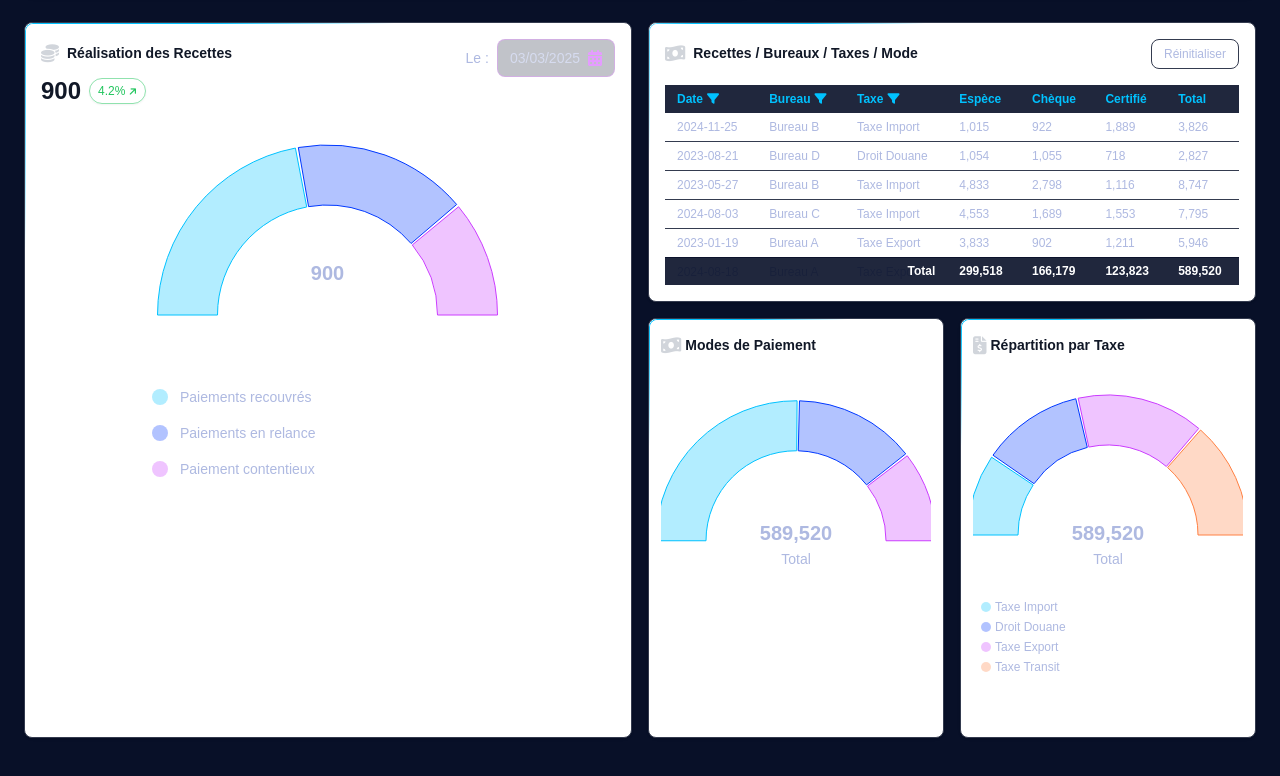
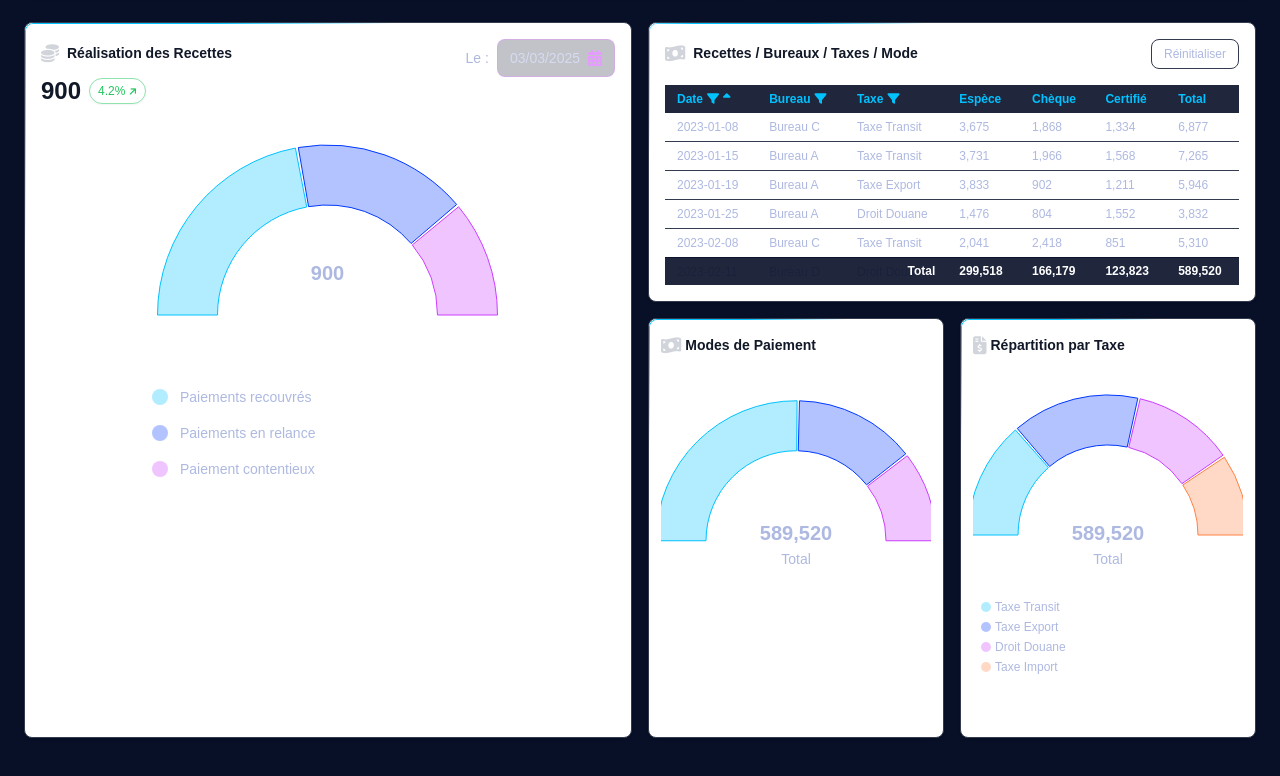
Before and after one commit to Kalixor/djib_2, a React (Vite) app: page / in a window 1280 px wide. Shown: the part 874-1650 px from the top of the page. Built offline with nearby package versions, Linux system fonts and the light colour scheme; a web font is replaced by a local one.

Commit message:
Ajout toggle de tri table

```diff
--- a/src/components/charts/PaymentTableCard.jsx
+++ b/src/components/charts/PaymentTableCard.jsx
@@ -46,6 +46,7 @@ export default function PaymentTableCard() {
   const [showBureauFilter, setShowBureauFilter] = useState(false)
   const [showTaxeFilter, setShowTaxeFilter] = useState(false)
   const [showDateFilter, setShowDateFilter] = useState(false)
+  const [sortOrder, setSortOrder] = useState('asc') // 'asc' ou 'desc'
 
   const getUniqueValues = (column) => {
     const values = new Set(initialData.map(item => item[column]))
@@ -60,7 +61,11 @@ export default function PaymentTableCard() {
     }
   }
 
-  // Filtrage des données
+  const toggleSortOrder = () => {
+    setSortOrder(prev => prev === 'asc' ? 'desc' : 'asc')
+  }
+
+  // Filtrage et tri des données
   const filteredData = useMemo(() => {
     let data = [...initialData]
 
@@ -76,8 +81,15 @@ export default function PaymentTableCard() {
       data = data.filter(item => item.date === dateFilter)
     }
 
+    // Tri des données
+    data.sort((a, b) => {
+      const dateA = new Date(a.date)
+      const dateB = new Date(b.date)
+      return sortOrder === 'asc' ? dateA - dateB : dateB - dateA
+    })
+
     return data
-  }, [bureauFilter, taxeFilter, dateFilter])
+  }, [bureauFilter, taxeFilter, dateFilter, sortOrder])
 
   // Calcul des totaux
   const totals = useMemo(() => {
@@ -100,6 +112,7 @@ export default function PaymentTableCard() {
     setShowBureauFilter(false)
     setShowTaxeFilter(false)
     setShowDateFilter(false)
+    setSortOrder('asc')
   }
 
   return (
@@ -150,6 +163,12 @@ export default function PaymentTableCard() {
                       className="text-[#00c2ff] hover:text-[#cb3cff] transition-colors"
                     >
                       <i className={`fas ${dateFilter ? 'fa-filter-circle-xmark text-[#ce68fd]' : 'fa-filter'} text-xs`} />
+                    </button>
+                    <button
+                      onClick={toggleSortOrder}
+                      className="text-[#00c2ff] hover:text-[#cb3cff] transition-colors"
+                    >
+                      <i className={`fas ${sortOrder === 'asc' ? 'fa-sort-up' : 'fa-sort-down'} text-xs`} />
                     </button>
                     {showDateFilter && (
                       <div className="absolute top-full left-0 mt-1 bg-brand-800/95 backdrop-blur-sm rounded-lg shadow-lg border border-[#cb3cff]/50 z-10">
```
Also changed, not shown: 1 other file (tests, documents, lock files or other folders).
